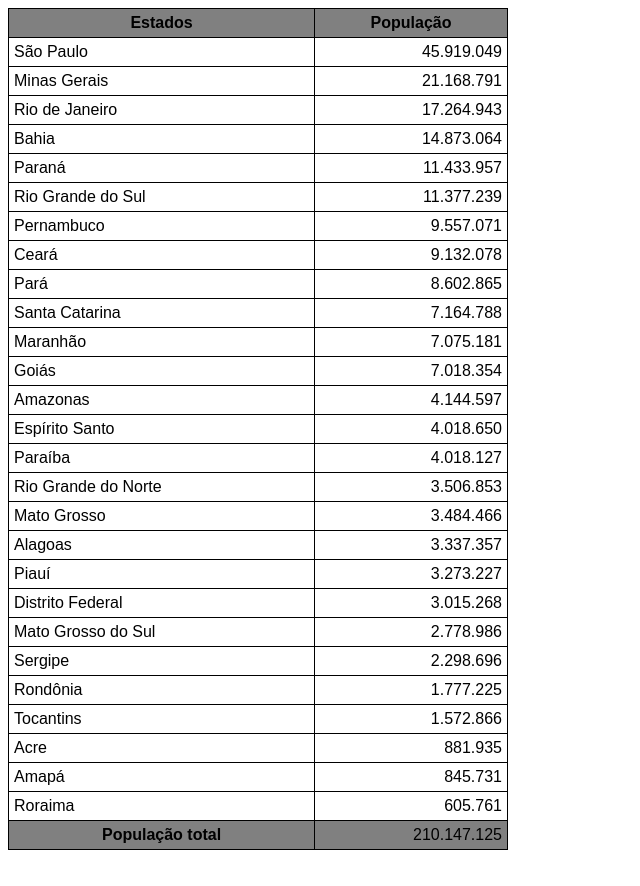
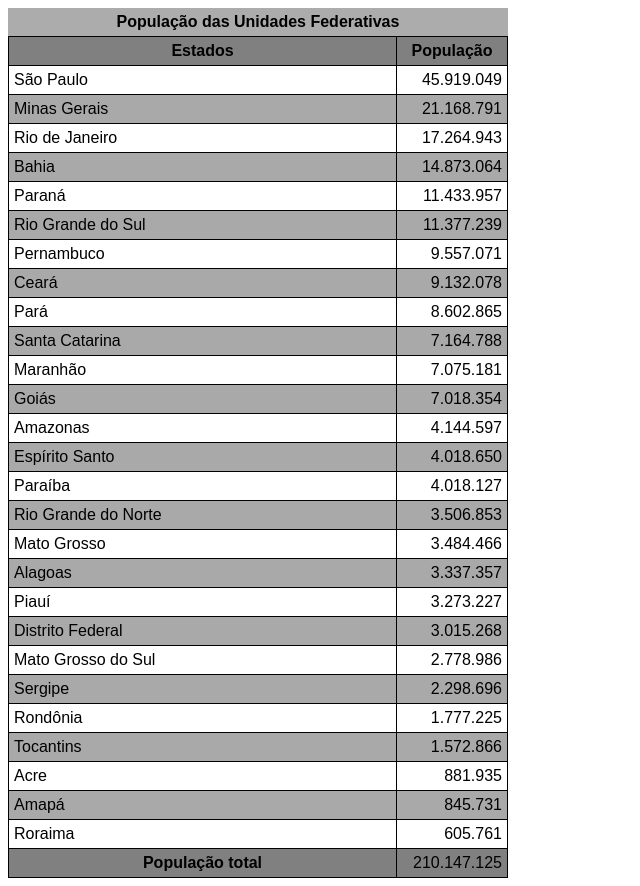
Before and after one commit to Chrisfss/html-css, a plain HTML site: page exercicios/ex023/tabela002.html in a window 1280 px wide. Shown: the whole page, without its empty margins (0-640 px from the left). Before the commit the page ends 858 px from the top, so only its background shows below. Drawn offline with Linux system fonts and the light colour scheme.

Commit message:
Att tabela002

```diff
--- a/exercicios/ex023/tabela002.html
+++ b/exercicios/ex023/tabela002.html
@@ -9,10 +9,24 @@
             width: 500px;
             font-family: Arial, Helvetica, sans-serif;
             border-collapse: collapse;
+            position: relative;
+        }
+        caption {
+            background-color: #acacac;
+            padding: 5px;
+            font-weight: bold;
+        }
+        thead {
+            position: sticky;
+            top: -1px;
+
         }
         thead, tfoot {
             background-color: gray;
             color: #000;
+        }
+        tbody > tr:nth-child(2n) {
+            background-color: #aaa9a9;
         }
         td, th {
             border: 1px solid black;
@@ -25,10 +39,12 @@
 </head>
 <body>
     <table>
+        <caption>População das Unidades Federativas
+        </caption>
         <thead>
             <tr>
-                <th>Estados</th>
-                <th>População</th>
+                <th scope="col">Estados</th>
+                <th scope="col" style="width: 100px;">População</th>
             </tr>
         </thead>
         <tbody>
@@ -143,7 +159,7 @@
         </tbody>
         <tfoot>
             <tr>
-                <th>População total</th>
+                <th scope="row">População total</th>
                 <td class="num">210.147.125</td>
             </tr>
         </tfoot>
```
